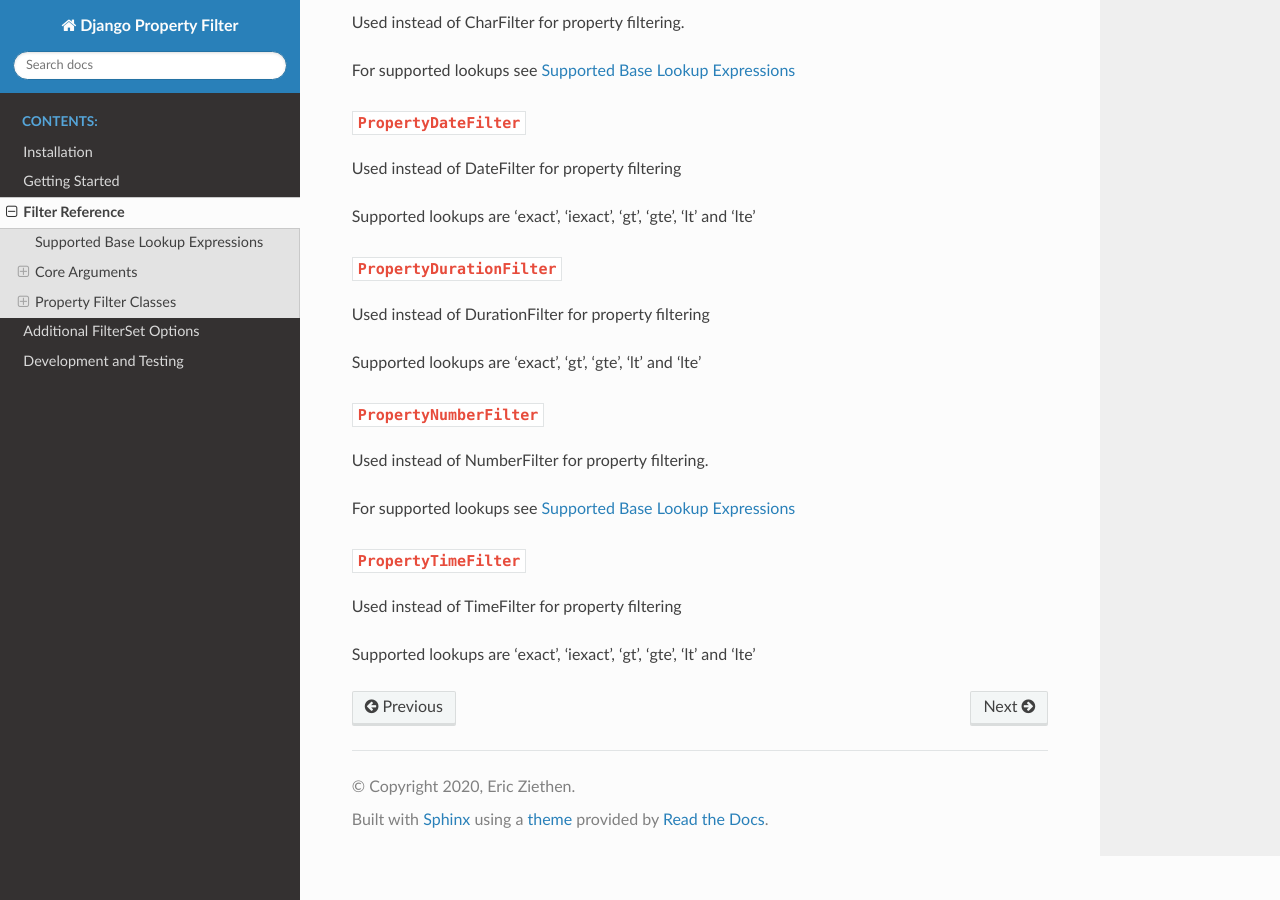
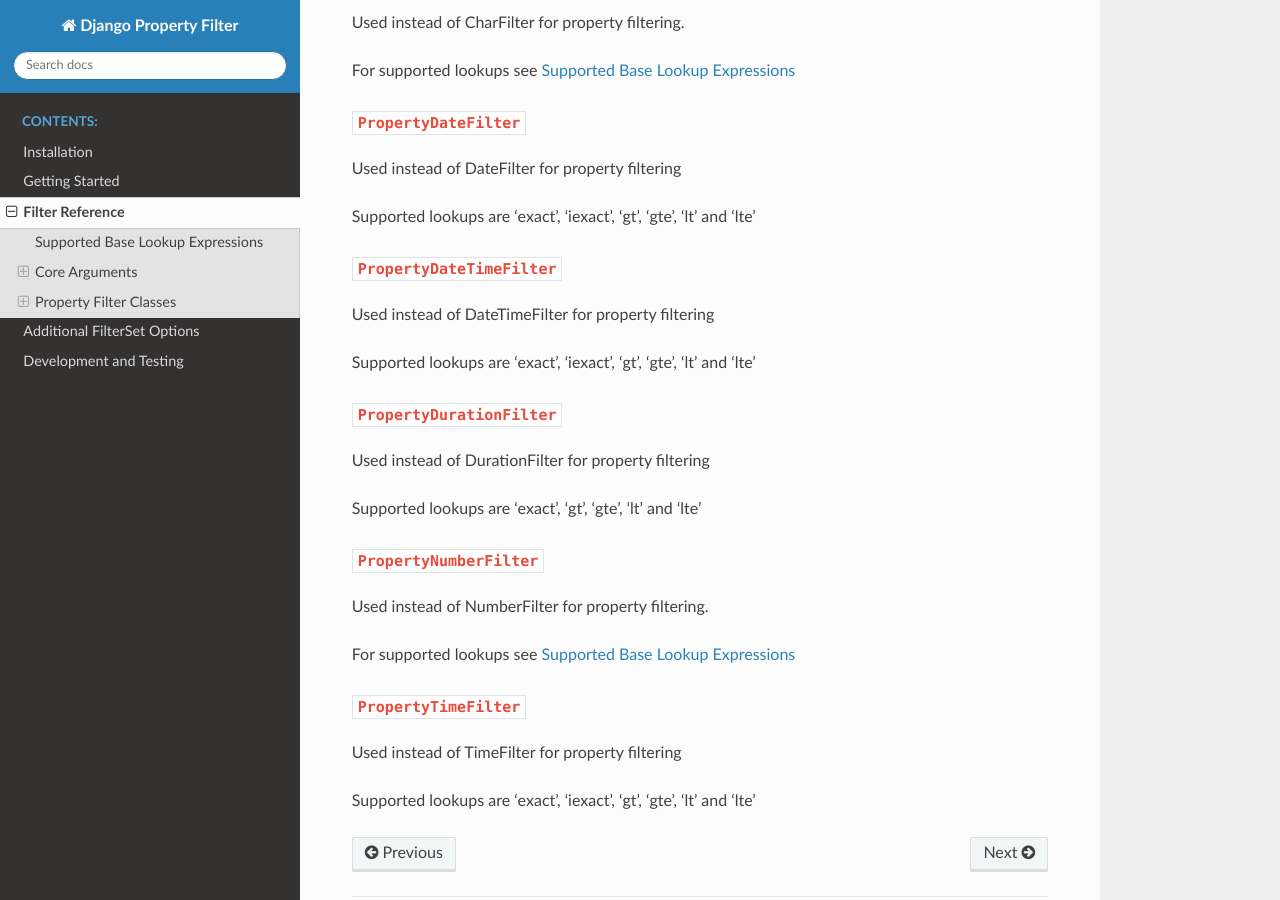
Before and after one commit to ericziethen/django-property-filter, a Sphinx documentation site: the page built from docs/source/ref/filters.rst, in a window 1280 px wide and 900 px high, scrolled down 1444 px. Built offline with Sphinx 7.4.7 and the Read the Docs theme 2.0.0, drawn with Linux system fonts in a browser that asks for light colours; pages that are not in the unit, such as notebooks, are missing from menus.

Commit message:
Add documentation

```diff
--- a/docs/source/ref/filters.rst
+++ b/docs/source/ref/filters.rst
@@ -65,16 +65,23 @@ Used instead of BooleanFilter for property filtering
 Supported lookups are 'exact' and 'isnull'
 
 ``PropertyCharFilter``
-~~~~~~~~~~~~~~~~~~~~~~~~
+~~~~~~~~~~~~~~~~~~~~~~
 
 Used instead of CharFilter for property filtering.
 
 For supported lookups see :ref:`base_lookups`
 
 ``PropertyDateFilter``
-~~~~~~~~~~~~~~~~~~~~~~~~
+~~~~~~~~~~~~~~~~~~~~~~
 
 Used instead of DateFilter for property filtering
+
+Supported lookups are 'exact', 'iexact', 'gt', 'gte', 'lt' and 'lte'
+
+``PropertyDateTimeFilter``
+~~~~~~~~~~~~~~~~~~~~~~~~~~
+
+Used instead of DateTimeFilter for property filtering
 
 Supported lookups are 'exact', 'iexact', 'gt', 'gte', 'lt' and 'lte'
 
@@ -93,7 +100,7 @@ Used instead of NumberFilter for property filtering.
 For supported lookups see :ref:`base_lookups`
 
 ``PropertyTimeFilter``
-~~~~~~~~~~~~~~~~~~~~~~~~
+~~~~~~~~~~~~~~~~~~~~~~
 
 Used instead of TimeFilter for property filtering
 
```
